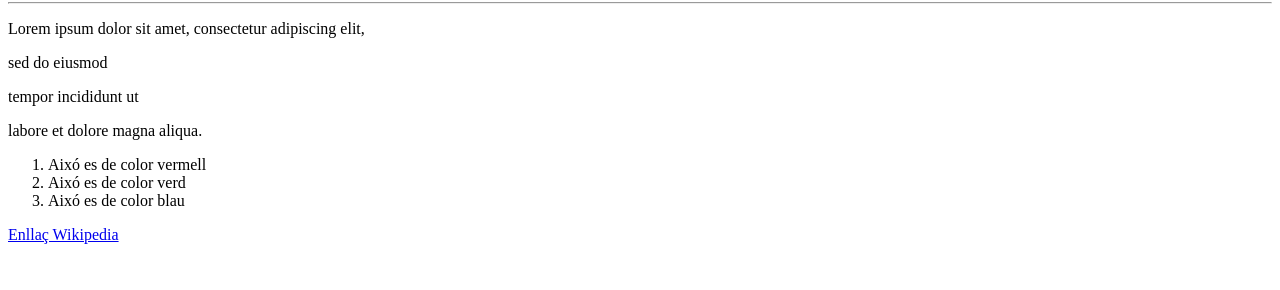
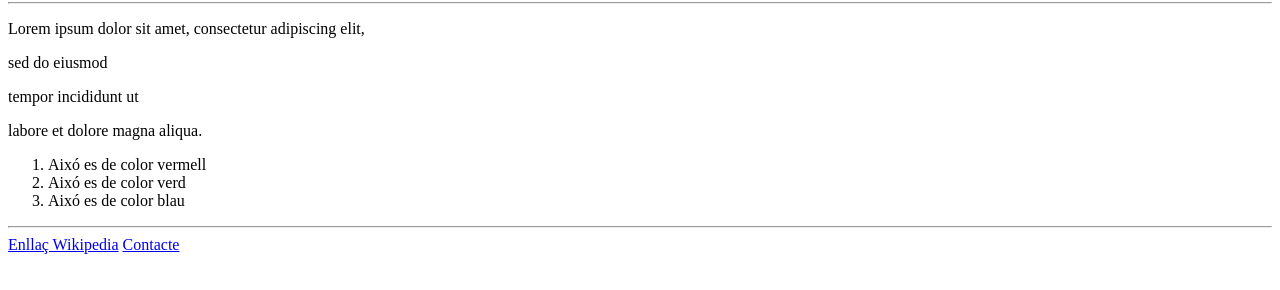
Before and after one commit to OscarFernandezLoro/DAM1M04-Exercici001, a plain HTML site: page index.html in a window 1280 px wide. Shown: the part 78-368 px from the top of the page. Drawn offline with Linux system fonts and the light colour scheme.

Commit message:
index.html link contacte

```diff
--- a/index.html
+++ b/index.html
@@ -15,6 +15,8 @@
             <li>Aixó es de color verd</li>
             <li>Aixó es de color blau</li>
         </ol>
-              <a href="https://ca.wikipedia.org" target="_blank">Enllaç Wikipedia</a>
+        <hr/>
+        <a href="https://ca.wikipedia.org" target="_blank">Enllaç Wikipedia</a>
+        <a href="contacte.html">Contacte</a>
    </body>
 </html>
```
